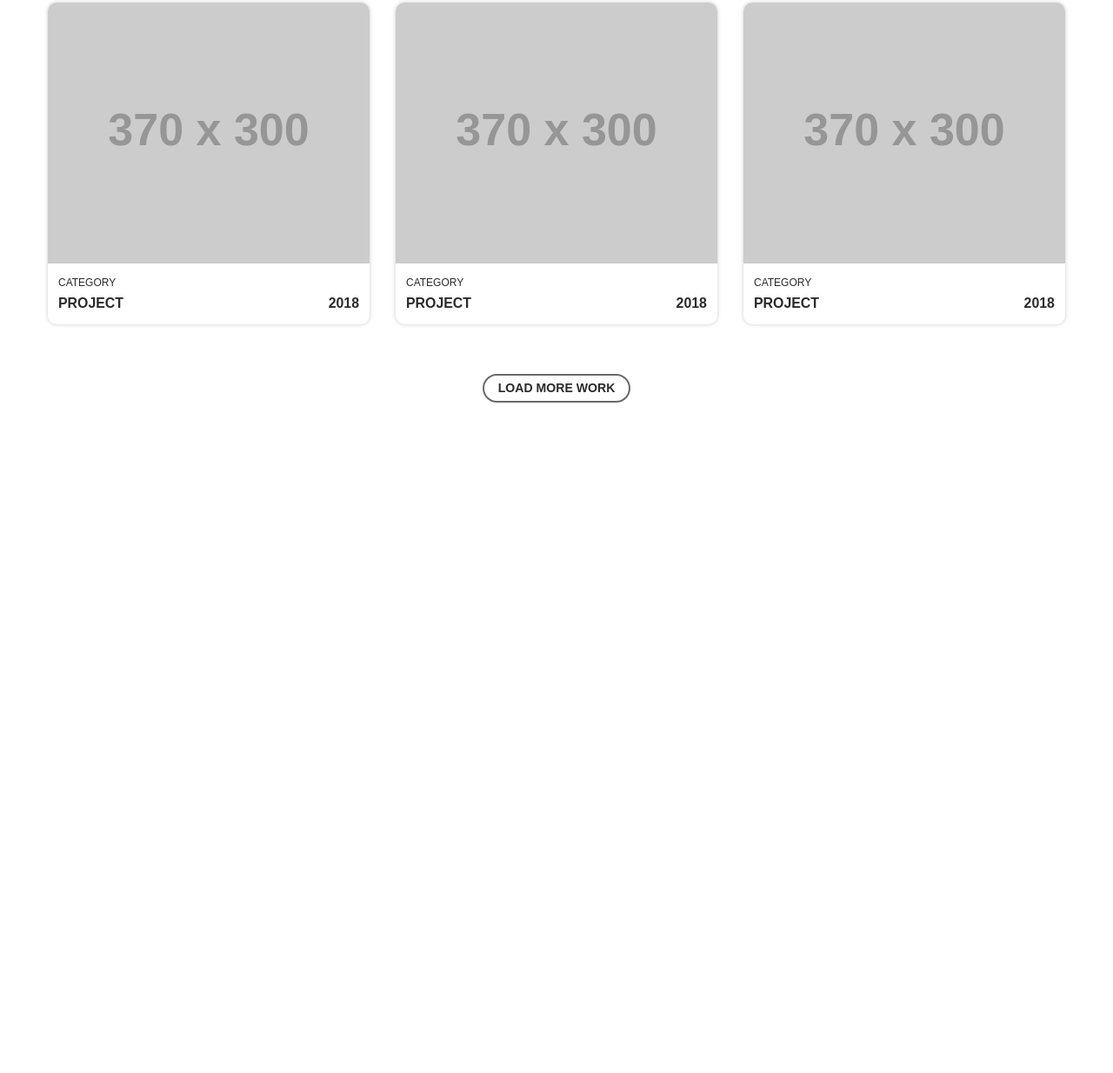
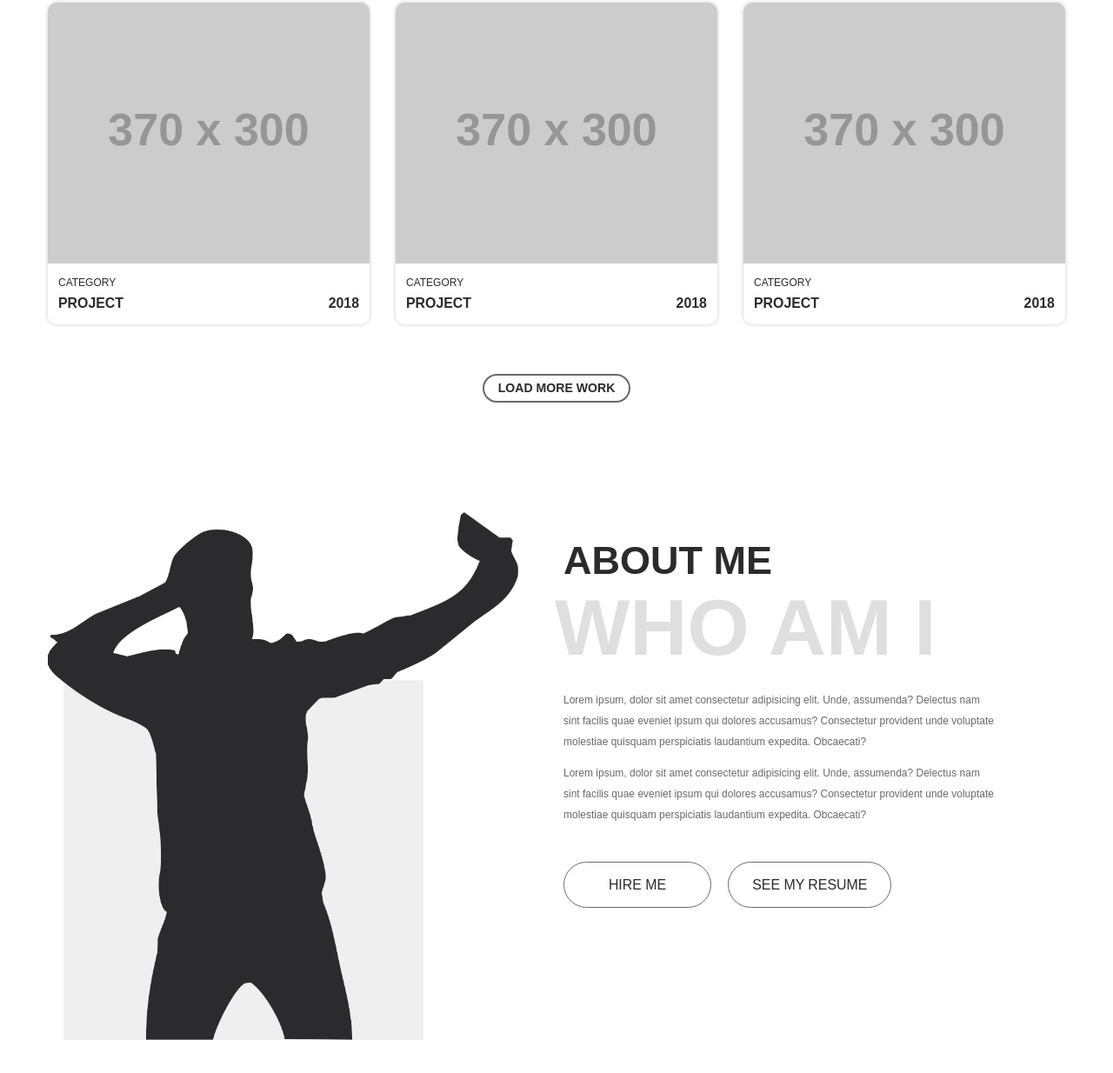
Before and after one commit to Spraymay/portfolio, a plain HTML site: page index.html in a window 1280 px wide. Shown: the part 1078-2312 px from the top of the page at 87% size. Before the commit the page ends 1583 px from the top, so only its background shows below. Drawn offline with Linux system fonts and the light colour scheme; placeholder pictures from the web are drawn by us.

Commit message:
4 видео

```diff
--- /dev/null
+++ b/css/blocks/about.less
@@ -0,0 +1,46 @@
+// out: false
+
+.about {
+	margin: 8.4rem 0;
+}
+
+.about__inner {
+	display: flex;
+	max-width: 1090px;
+}
+
+.about__photo,
+.about__content {
+	width: 50%;
+}
+
+.about__content {
+	margin-top: 2rem;
+	padding-left: 3.2rem;
+}
+
+.about__title {
+	font-size: 3rem;
+	color: @black;
+	font-weight: 700;
+	text-transform: uppercase;
+}
+
+.about__bigtitle {
+	position: relative;
+	left: -10px;
+	margin-bottom: 1.4rem;
+	font-size: 6.1rem;
+	line-height: 1.1;
+	color: fade(@black, 15%);
+	font-weight: 700;
+	text-transform: uppercase;
+}
+
+.about__text {
+	font-size: 0.8rem;
+	margin-bottom: 2.8rem;
+	line-height: 2;
+	color: @grey1;
+	font-weight: 300;
+}
--- a/css/blocks/helpers.less
+++ b/css/blocks/helpers.less
@@ -3,3 +3,9 @@
 .content-center {
 	text-align: center;
 }
+
+.img {
+	display: block;
+	max-width: 100%;
+	height: auto;
+}
--- a/css/blocks/works.less
+++ b/css/blocks/works.less
@@ -1,7 +1,7 @@
 // out: false
 
 .works {
-	padding: 2.8rem 0;
+	margin: 2.8rem 0;
 }
 
 .works__nav {
--- a/css/style.less
+++ b/css/style.less
@@ -38,5 +38,6 @@ h6 {
 @import "blocks/works.less";
 @import "blocks/portfolio.less";
 @import "blocks/work.less";
+@import "blocks/about.less";
 
 @import "blocks/helpers.less";
--- a/index.html
+++ b/index.html
@@ -166,5 +166,30 @@
 			</div>
 		</div>
 	</div>
+	<section class="about">
+		<div class="container">
+			<div class="about__inner">
+				<div class="about__photo">
+					<img class="img" src="/portfolio/img/photo2.png" alt="">
+				</div>
+				<div class="about__content">
+					<h3 class="about__title">about me</h3>
+					<h2 class="about__bigtitle">who am i</h2>
+					<div class="about__text">
+						<p>Lorem ipsum, dolor sit amet consectetur adipisicing elit.
+							Unde, assumenda? Delectus nam sint facilis quae eveniet ipsum
+							qui dolores accusamus? Consectetur provident unde voluptate
+							molestiae quisquam perspiciatis laudantium expedita. Obcaecati?</p>
+						<p>Lorem ipsum, dolor sit amet consectetur adipisicing elit.
+							Unde, assumenda? Delectus nam sint facilis quae eveniet ipsum
+							qui dolores accusamus? Consectetur provident unde voluptate
+							molestiae quisquam perspiciatis laudantium expedita. Obcaecati?</p>
+					</div>
+					<a class="btn" href="#">hire me</a>
+					<button class="btn" type="button" href="#">see my resume</button>
+				</div>
+			</div>
+		</div>
+	</section>
 </body>
 </html>
```
Also changed, not shown: css/style.css, img/photo2.png (added).
